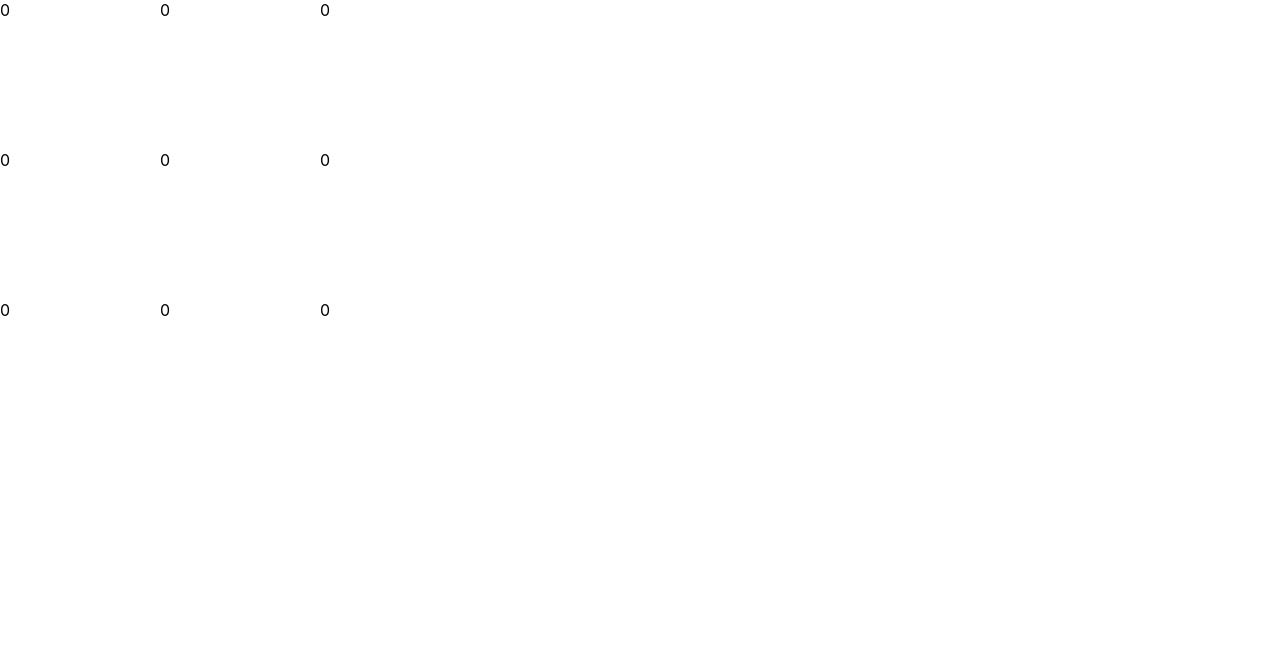
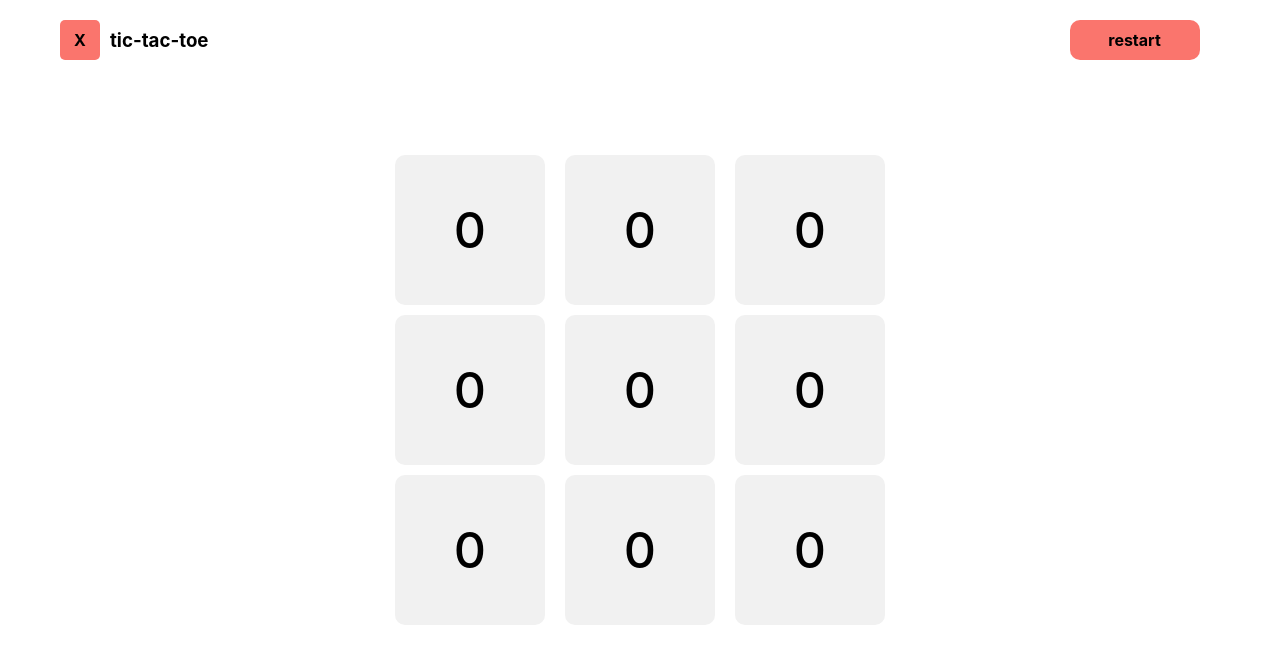
Before and after one commit to Study-Compass/React-Tutorial, a React (Create React App) app: page / in a window 1280 px wide. Shown: the top 664 px of the page. Built offline with nearby package versions, Linux system fonts and the light colour scheme.

Commit message:
SCRUM-178 Add heading wireframe

```diff
--- a/src/App.css
+++ b/src/App.css
@@ -1,3 +1,6 @@
 :root{
     --grey : #F1F1F1;
+    --blue : #87AFF1;
+    --red : #FA756D;
+    --darkred : #ed645d;
 }
--- /dev/null
+++ b/src/components/Header/Header.jsx
@@ -0,0 +1,16 @@
+import './Header.scss';
+//the tile can be either an o or x state
+function Header() {
+
+  return (
+    <div className="Header">
+        <div className="Square"><h4>X</h4></div>
+        <h3>tic-tac-toe</h3>
+        <div className="RestartButton">
+            <h4>restart</h4>
+        </div>
+    </div>
+  );
+}
+
+export default Header;
--- /dev/null
+++ b/src/components/Header/Header.scss
@@ -0,0 +1,31 @@
+.Header{
+    height:10vh;
+    width:100%;
+    padding-left:50px;
+    display:flex;
+    align-items: center;
+    margin-bottom:70px;
+    .Square{
+        width:40px;
+        height:40px;
+        display: flex;
+        justify-content: center;
+        align-items: center;
+        background-color: var(--red);
+        border-radius: 5px;
+        margin:10px;
+    }
+    .RestartButton{
+        margin-left:70%;
+        width:130px;
+        height:40px;
+        display:flex;
+        justify-content: center;
+        align-items: center;
+        background-color: var(--red);
+        border-radius: 10px;
+    }
+    .RestartButton:hover{
+        background-color: var(--darkred);
+    }
+}
--- a/src/components/Tile/Tile.jsx
+++ b/src/components/Tile/Tile.jsx
@@ -1,4 +1,4 @@
-import React, { useState } from 'react';
+import React, { useEffect, useState } from 'react';
 import './Tile.scss';
 //the tile can be either an o or x state
 function Tile({ state }) {
--- a/src/components/Tile/Tile.scss
+++ b/src/components/Tile/Tile.scss
@@ -2,5 +2,11 @@
     height:150px;
     width:150px;
     border-radius: 10px;
-    background-color:var(grey);
+    background-color:var(--grey);
+    margin:5px;
+    display: flex;
+    justify-content: center;
+    align-items: center;
+    font-size: 50px;
+    font-weight: 500;
 }
--- a/src/pages/Game/Game.jsx
+++ b/src/pages/Game/Game.jsx
@@ -1,10 +1,11 @@
 import './Game.scss';
 import Board from '../../components/Board/Board';
+import Header from '../../components/Header/Header';
 function Game() {
-
   return (
-    <div className="Ga,e">
-        <Board/>
+    <div className="Game">
+      <Header/>
+      <Board/>
     </div>
   );
 }
--- a/src/pages/Game/Game.scss
+++ b/src/pages/Game/Game.scss
@@ -0,0 +1,6 @@
+.Game{
+    display:flex;
+    flex-wrap: wrap;
+    justify-content: center;
+    align-items: center;
+}
```
